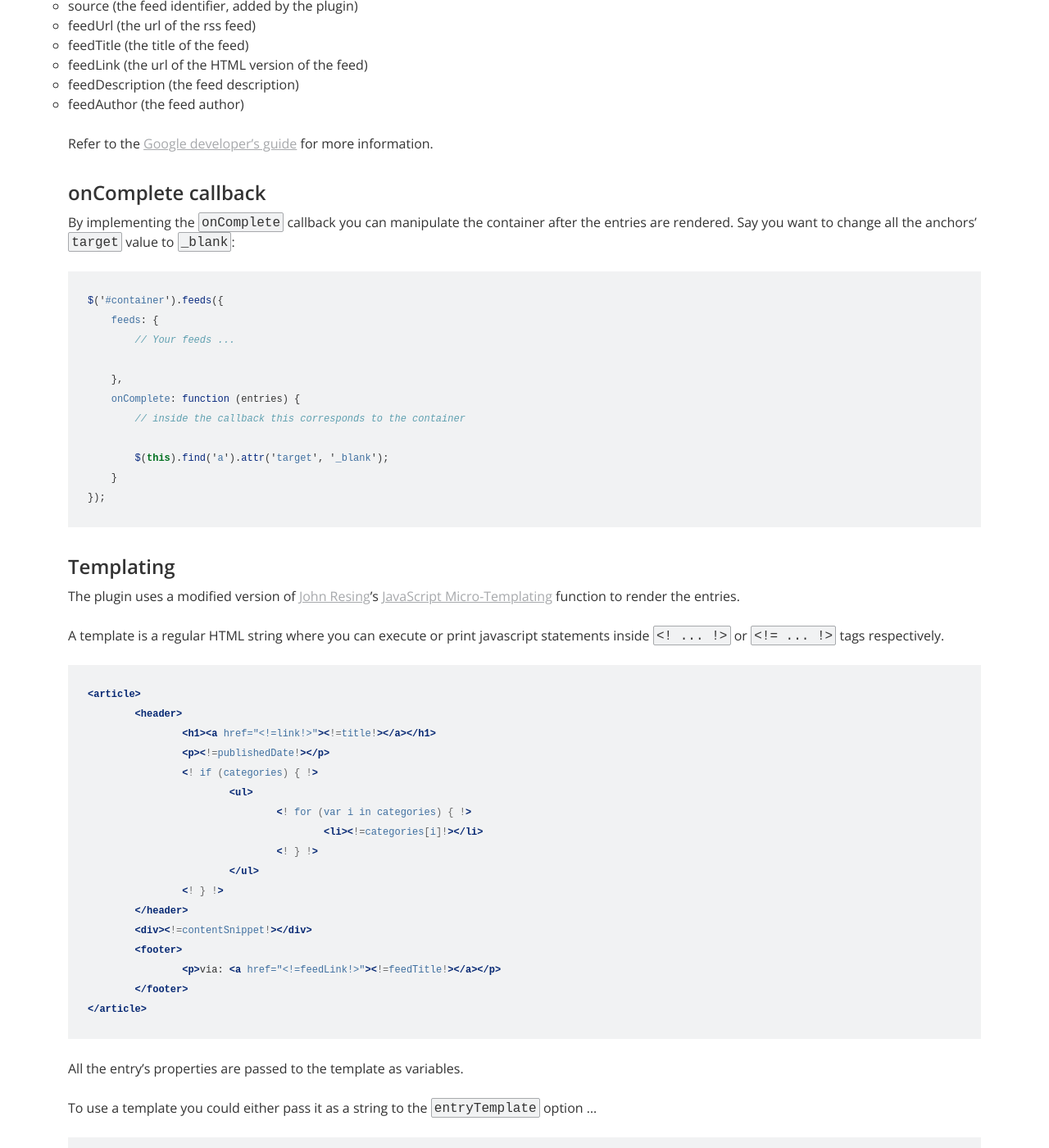
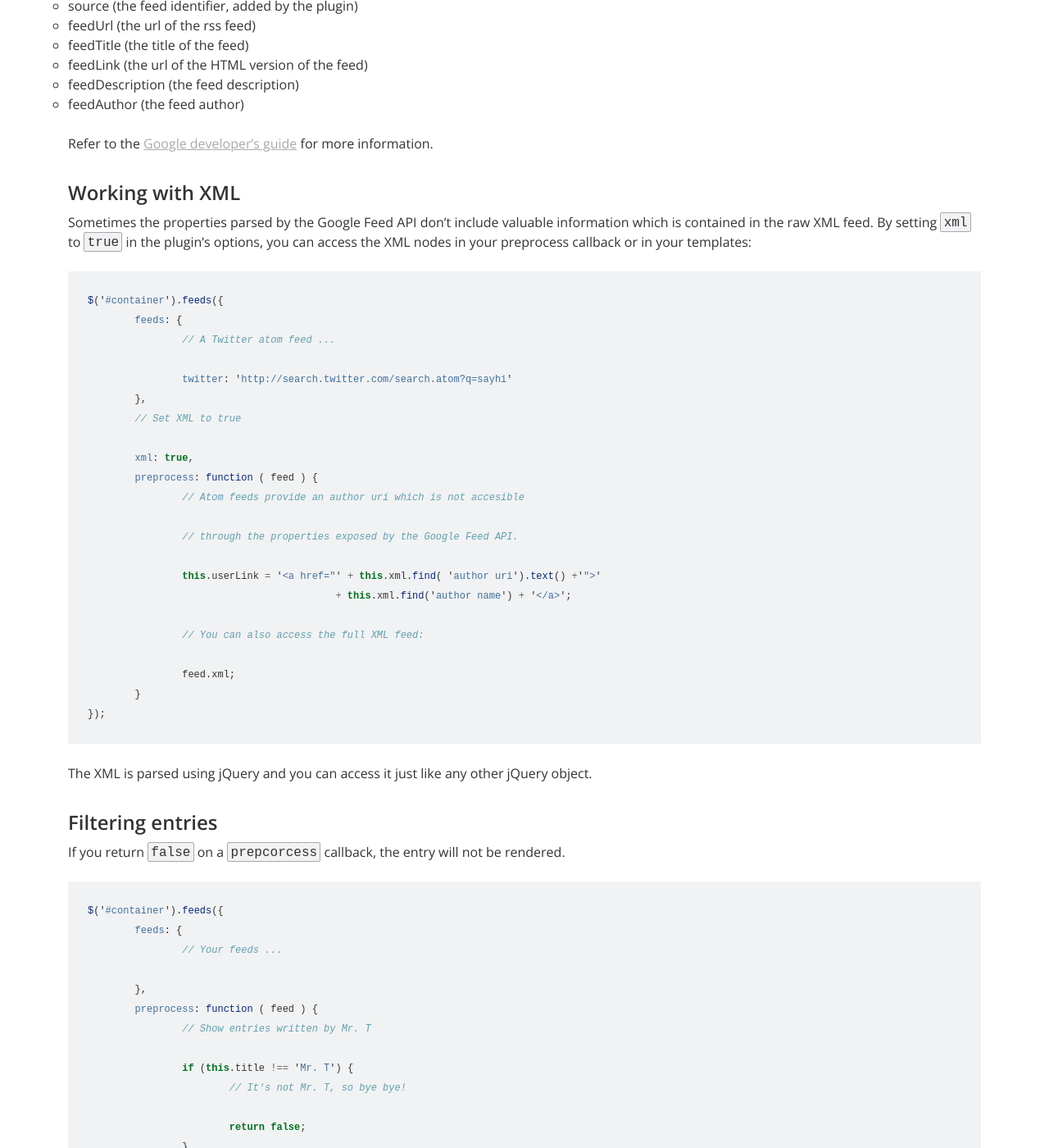
Before and after one commit to camagu/jquery-feeds, a Jekyll site: the page built from index.md, in a window 1280 px wide and 1400 px high, scrolled down 2645 px. Shown: the whole window at 82% size. Built offline with Jekyll 4.4.1, drawn with Linux system fonts in a browser that asks for light colours; Markdown is read by kramdown in place of the engine named in the settings; comment, search, counter and statistics services are not loaded; some of the changed text lies outside the part shown.

Commit message:
Update to v0.6

```diff
--- a/index.md
+++ b/index.md
@@ -104,6 +104,54 @@ Available properties are:
 - feedAuthor (the feed author)
 
 Refer to the [Google developer's guide](https://developers.google.com/feed/v1/jsondevguide#resultJson) for more information.
+
+
+Working with XML
+----------------
+
+Sometimes the properties parsed by the Google Feed API don't include valuable information which is contained in the raw XML feed. By setting `xml` to `true` in the plugin's options, you can access the XML nodes in your preprocess callback or in your templates:
+
+{% highlight javascript %}
+$('#container').feeds({
+	feeds: {
+		// A Twitter atom feed ...
+		twitter: 'http://search.twitter.com/search.atom?q=sayhi'
+	},
+	// Set XML to true
+	xml: true,
+	preprocess: function ( feed ) {
+		// Atom feeds provide an author uri which is not accesible
+		// through the properties exposed by the Google Feed API.
+		this.userLink = '<a href="' + this.xml.find( 'author uri').text() +'">'
+					  + this.xml.find('author name') + '</a>';
+
+		// You can also access the full XML feed:
+		feed.xml;
+	}
+});
+{% endhighlight %}
+
+The XML is parsed using jQuery and you can access it just like any other jQuery object.
+
+Filtering entries
+-----------------
+
+If you return `false` on a `prepcorcess` callback, the entry will not be rendered.
+
+{% highlight javascript %}
+$('#container').feeds({
+	feeds: {
+		// Your feeds ...
+	},
+	preprocess: function ( feed ) {
+		// Show entries written by Mr. T
+		if (this.title !== 'Mr. T') {
+			// It's not Mr. T, so bye bye!
+			return false;
+		}
+	}
+});
+{% endhighlight %}
 
 onComplete callback
 -------------------
@@ -271,6 +319,9 @@ max: -1,
 //	- 'auto': use same as current domain
 ssl: 'auto',
 
+// Retrieve and parse XML elements when true
+xml: false,
+
 // Called when all entries are rendered
 onComplete: function( entries ) { },
 
@@ -291,6 +342,11 @@ entryTemplate:	'<div class="feeds-entry feeds-source-<!=source!>">' +
 Changelog
 ---------
 
+**v0.6**
+
+- Filter entries on `preprocess`
+- Added *xml* option
+
 **v0.5**
 
 No changes where made to the code but the package got revamped!
```
Also changed, not shown: other parts of index.md (+1 -1 lines), README.md.
